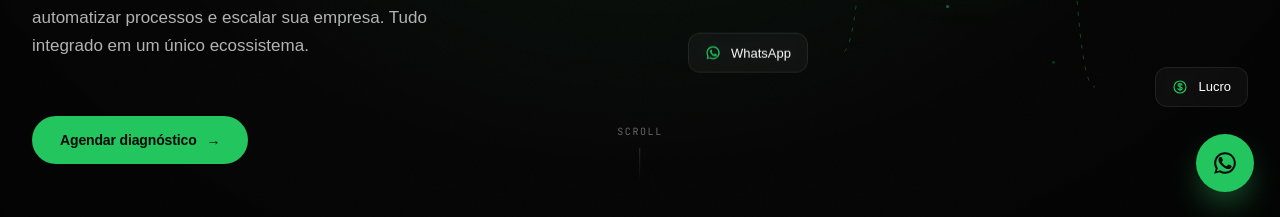
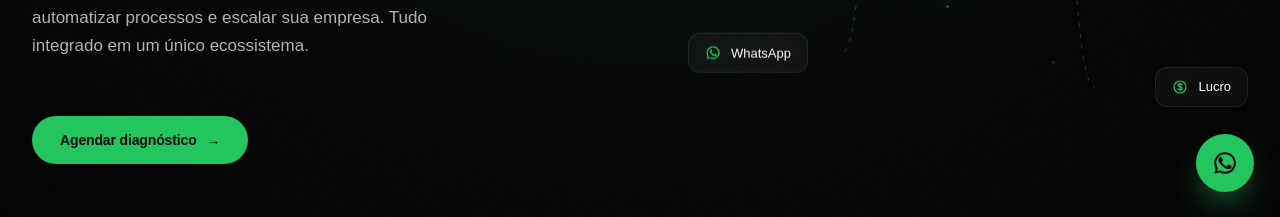
Before and after one commit to jadgameroficial-lab/jadweb, a Next.js app: page / in a window 1280 px wide. Shown: the part 582-799 px from the top of the page. Built offline with nearby package versions, Linux system fonts and the light colour scheme; a web font is replaced by a local one.

Commit message:
Add files via upload

```diff
--- a/app/globals.css
+++ b/app/globals.css
@@ -719,38 +719,6 @@ nav .container {
   }
 }
 
-.scroll-cue {
-  position: absolute;
-  bottom: 34px;
-  left: 50%;
-  transform: translateX(-50%);
-  display: flex;
-  flex-direction: column;
-  align-items: center;
-  gap: 10px;
-  font-family: "JetBrains Mono";
-  font-size: 10px;
-  letter-spacing: 0.16em;
-  text-transform: uppercase;
-  color: var(--ink-35);
-  z-index: 2;
-}
-.scroll-cue .stick {
-  width: 1px;
-  height: 36px;
-  background: linear-gradient(var(--ink-35), transparent);
-  animation: pulse 2.2s ease-in-out infinite;
-}
-@keyframes pulse {
-  0%,
-  100% {
-    opacity: 0.3;
-  }
-  50% {
-    opacity: 1;
-  }
-}
-
 /* ---------- Section generic ---------- */
 section {
   position: relative;
--- a/components/Hero.jsx
+++ b/components/Hero.jsx
@@ -61,11 +61,6 @@ export default function Hero() {
           <HeroEcosystem />
         </div>
       </div>
-
-      <div className="scroll-cue">
-        <span>Scroll</span>
-        <div className="stick" />
-      </div>
     </section>
   );
 }
```
